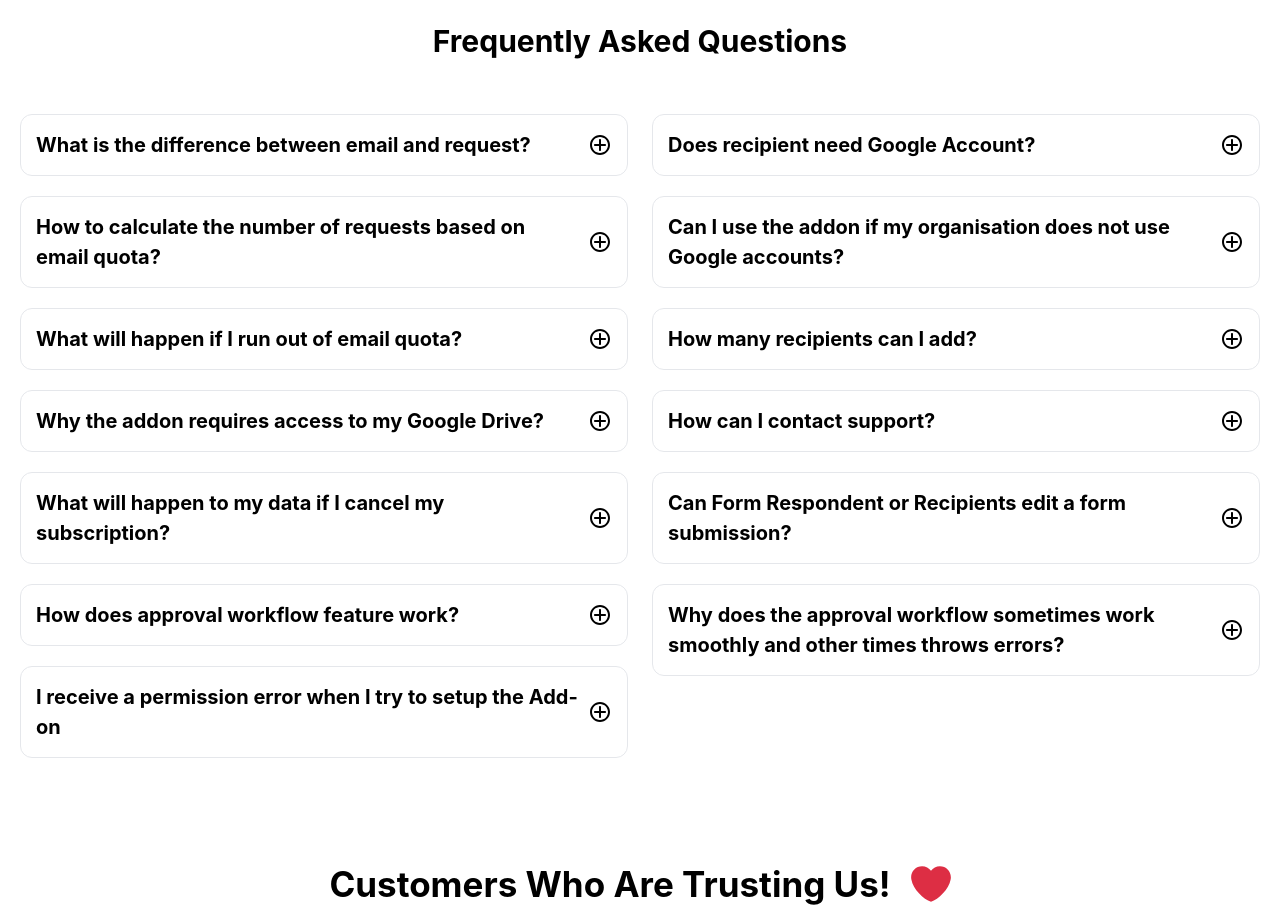
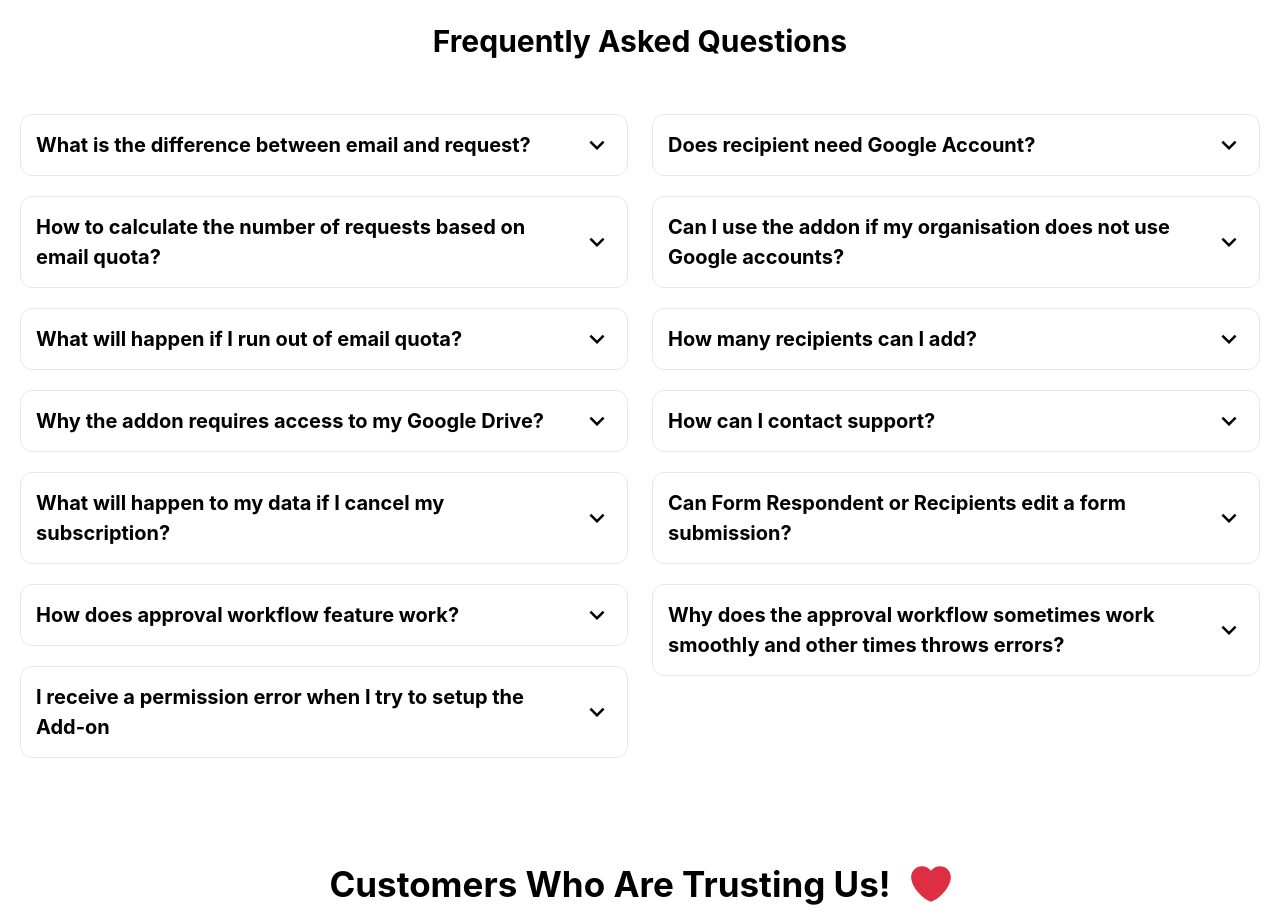
Before and after one commit to blackTiles/boloforms, a React (Create React App) app: page / in a window 1280 px wide. Shown: the part 8320-9235 px from the top of the page. Built offline with nearby package versions, Linux system fonts and the light colour scheme.

Commit message:
faq updated

```diff
--- a/src/Components/Faq.js
+++ b/src/Components/Faq.js
@@ -84,28 +84,11 @@ const Faq = () => {
                   return (
                      <div className="text-left border-[1px] rounded-xl px-[15px] py-[15px] mb-[20px]">
                         <div onClick={()=>{
-                           elementId==="0"?setElementId(faq.id):setElementId("0")
+                           elementId !== faq.id?setElementId(faq.id):setElementId("0")
                         }} className="flex items-center justify-between cursor-pointer">
                            <h1 className="font-bold text-[20px]">{faq.question}</h1>
                            <div className="expand-button cursor-pointer ml-[10px]">
-                              <svg width="24" height="24"
-                                 viewBox="0 0 24 24"
-                                 fill="none"
-                                 xmlns="http://www.w3.org/2000/svg"
-                              >
-                                 <path
-                                    fill-rule="evenodd"
-                                    clip-rule="evenodd"
-                                    d="M2 12C2 6.47715 6.47715 2 12 2C17.5228 2 22 6.47715 22 12C22 17.5228 17.5228 22 12 22C6.47715 22 2 17.5228 2 12ZM12 4C7.58172 4 4 7.58172 4 12C4 16.4183 7.58172 20 12 20C16.4183 20 20 16.4183 20 12C20 7.58172 16.4183 4 12 4Z"
-                                    fill="currentColor"
-                                 />
-                                 <path
-                                    fill-rule="evenodd"
-                                    clip-rule="evenodd"
-                                    d="M13 7C13 6.44772 12.5523 6 12 6C11.4477 6 11 6.44772 11 7V11H7C6.44772 11 6 11.4477 6 12C6 12.5523 6.44772 13 7 13H11V17C11 17.5523 11.4477 18 12 18C12.5523 18 13 17.5523 13 17V13H17C17.5523 13 18 12.5523 18 12C18 11.4477 17.5523 11 17 11H13V7Z"
-                                    fill="currentColor"
-                                 />
-                              </svg>
+                           <svg className={`text-[30px] ${elementId === faq.id ? "rotate-180":"rotate-0"}`} stroke="currentColor" fill="currentColor" stroke-width="0" viewBox="0 0 24 24" class="text-3xl" height="1em" width="1em" xmlns="http://www.w3.org/2000/svg"><path fill="none" d="M0 0h24v24H0V0z"></path><path d="M7.41 8.59L12 13.17l4.59-4.58L18 10l-6 6-6-6 1.41-1.41z"></path></svg>
                            </div>
                         </div>
                         {
--- a/src/Components/Navbar.js
+++ b/src/Components/Navbar.js
@@ -32,7 +32,7 @@ const Navbar = () => {
                extraElement === "hidden"?
                ""
                :
-               <div className="absolute bg-white z-100 top-[100px] px-[30px] py-[30px] rounded-xl border shadow-lg hidden lg:flex flex-col">
+               <div className="absolute bg-white z-100 top-[80px] px-[30px] py-[30px] rounded-xl border shadow-lg hidden lg:flex flex-col">
                {
                   navElement.map((element)=>{
                      return(
```
